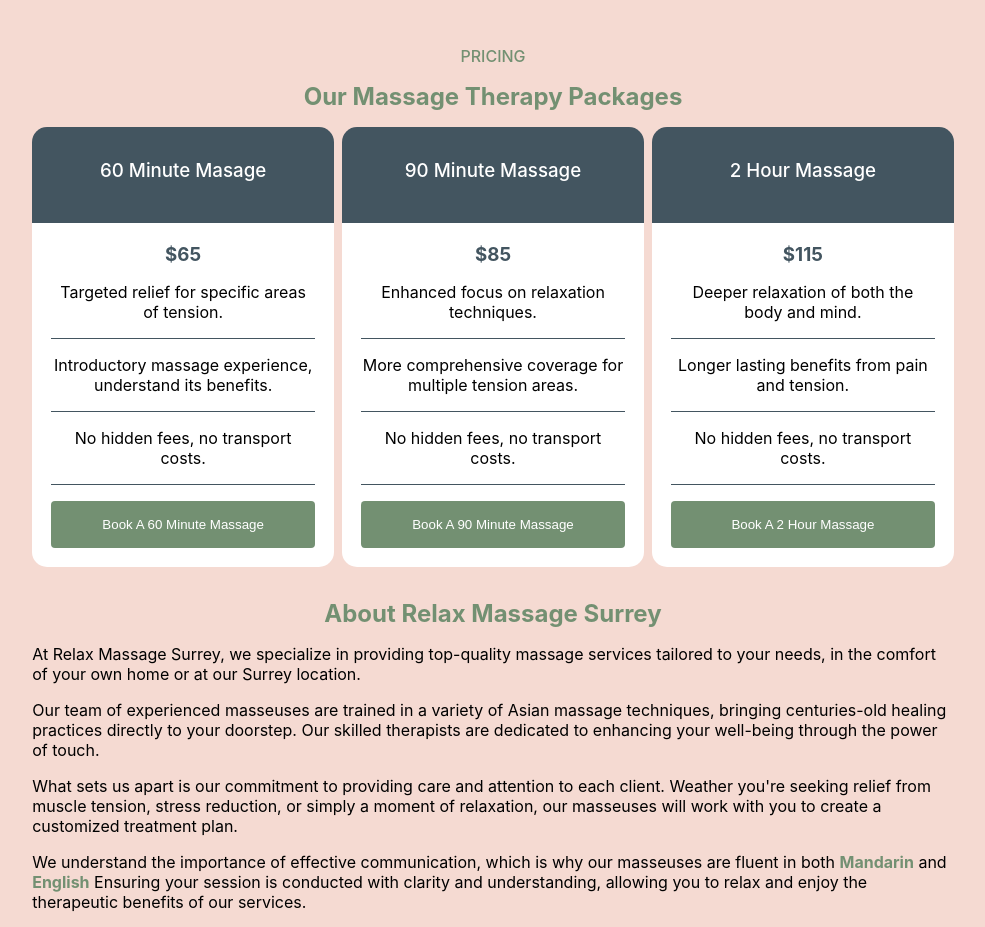
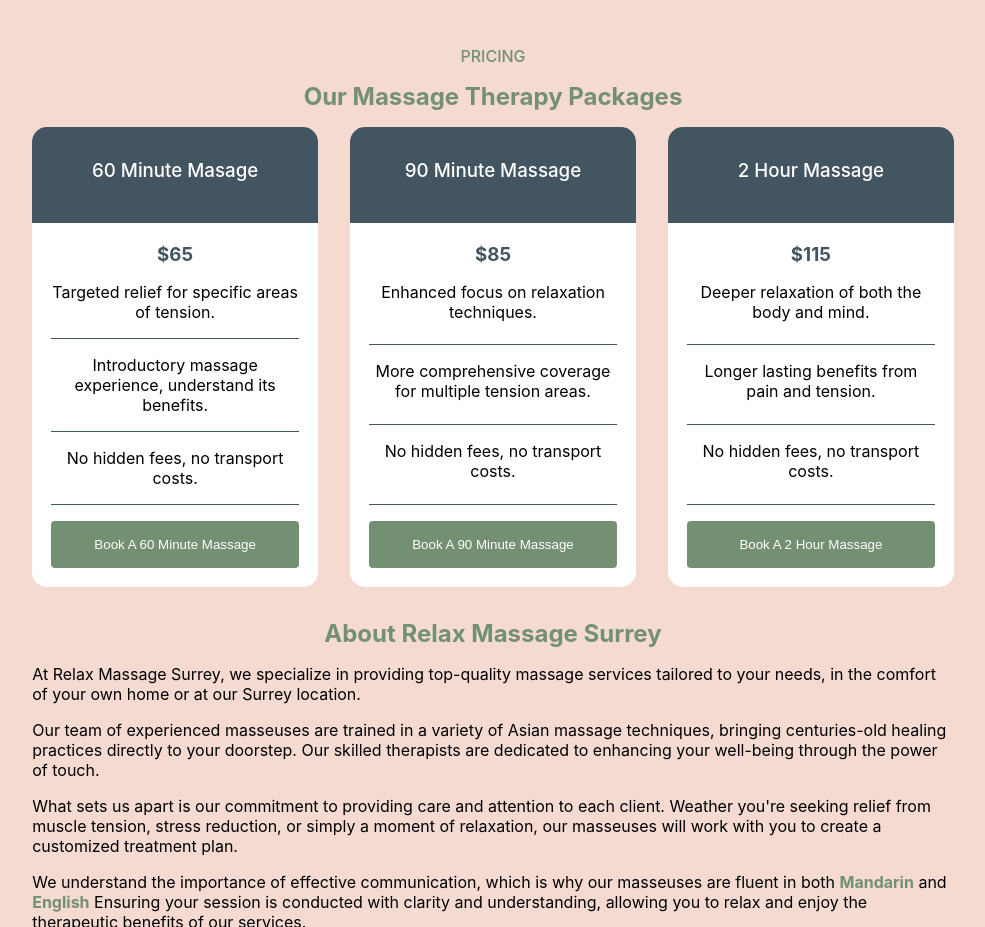
Before and after one commit to mejoshmann/massage, a React (Create React App) app: page / in a window 1280 px wide. Shown: the part 1304-2231 px from the top of the page, without its empty margins (147-1132 px from the left). Built offline with nearby package versions, Linux system fonts and the light colour scheme.

Commit message:
Add desktop styling to Packages component

```diff
--- a/src/components/packages/Packages.scss
+++ b/src/components/packages/Packages.scss
@@ -25,6 +25,10 @@
     @include tablet {
       flex-direction: row;
       gap: .5rem;
+    }
+
+    @include desktop {
+      gap: 2rem;
     }
 
     &--card {
```
